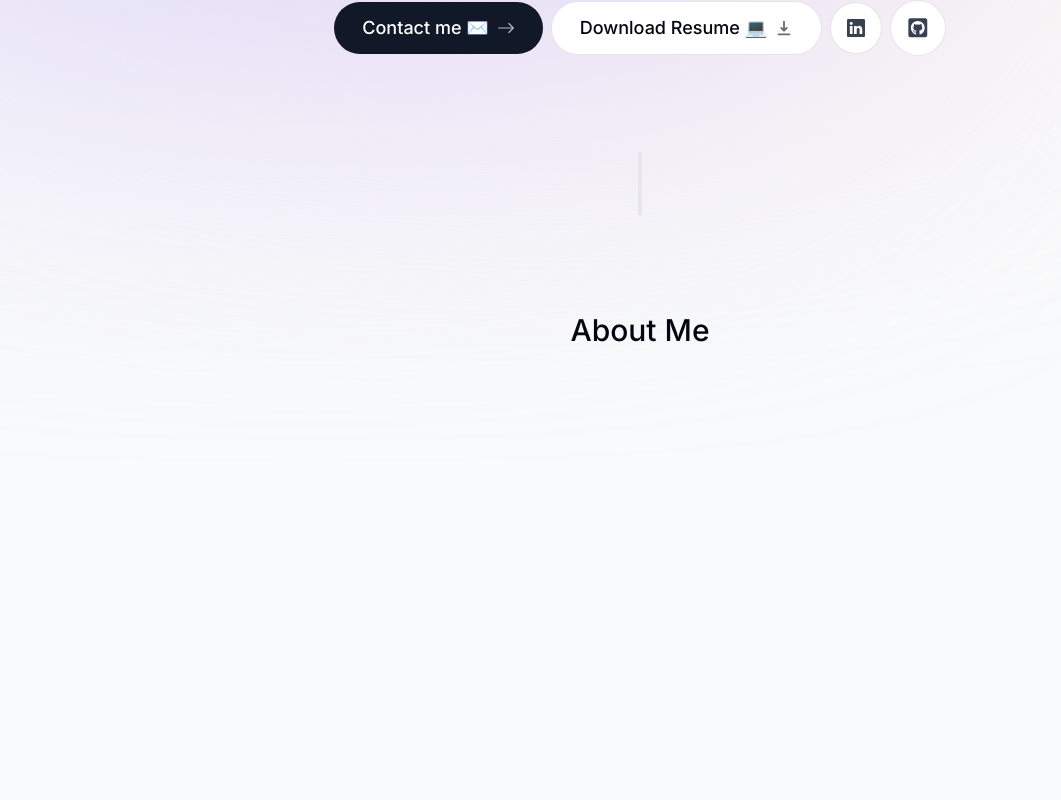
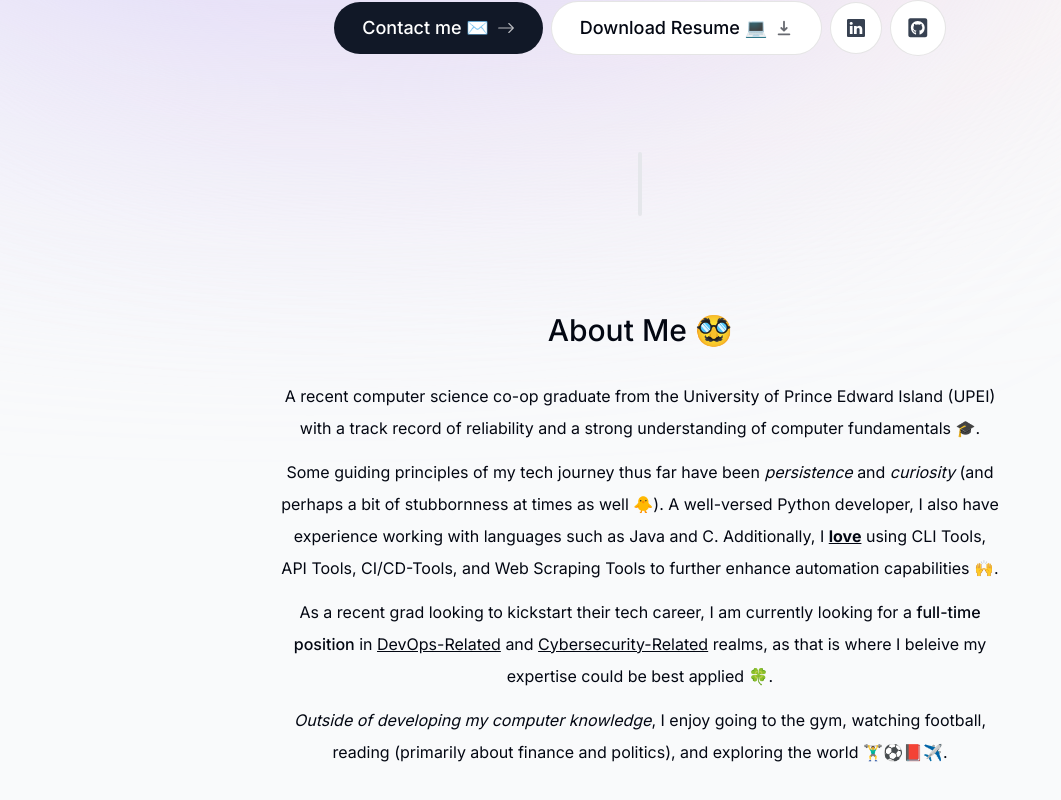
Before and after one commit to kunduarjun/portfolio, a Next.js app: page / in a window 1280 px wide. Shown: the part 444-1244 px from the top of the page, without its empty margins (0-1061 px from the left). Before the commit the page ends 984 px from the top, so only its background shows below. Built offline with nearby package versions, Linux system fonts and the light colour scheme.

Commit message:
Created an initail bio in the 'About Me' section

```diff
--- a/components/about.tsx
+++ b/components/about.tsx
@@ -3,9 +3,20 @@ import React from 'react'
 export default function About() {
   return (
     <section className="mb-28 max-w-[45rem] text-center leading-8 sm:mb-40">
-        <h2 className="text-3xl font-medium capitalize mb-8">About me</h2>
-        <p className="mb-3"></p>
-        <p></p>
+        <h2 className="text-3xl font-medium capitalize mb-8">About me 🥸</h2>
+        <p className="mb-3">
+          A recent computer science co-op graduate from the University of Prince Edward Island &#40;UPEI&#41; with a track record of reliability and a strong understanding of computer fundamentals 🎓.
+        </p>
+        <p className="mb-3">
+          Some guiding principles of my tech journey thus far have been <span className="italic">persistence</span> and <span className="italic">curiosity</span> &#40;and perhaps a bit of stubbornness at times as well 🐥&#41;. A well-versed Python developer, I also have experience working with languages such as
+          Java and C. Additionally, I <span className="font-bold underline">love</span> using CLI Tools, API Tools, CI/CD-Tools, and Web Scraping Tools to further enhance automation capabilities 🙌.
+        </p>
+        <p className="mb-3">
+          As a recent grad looking to kickstart their tech career, I am currently looking for a <span className="font-medium">full-time position</span> in <span className="underline">DevOps-Related</span> and <span className="underline">Cybersecurity-Related</span> realms, as that is where I beleive my expertise could be best applied 🍀.
+        </p>
+        <p>
+          <span className="italic">Outside of developing my computer knowledge</span>, I enjoy going to the gym, watching football, reading &#40;primarily about finance and politics&#41;, and exploring the world 🏋️‍♂️⚽️📕✈️.
+        </p>
     </section>
   )
 }
--- a/components/intro.tsx
+++ b/components/intro.tsx
@@ -52,7 +52,7 @@ export default function Intro() {
         <span className="font-bold">{`Welcome to the portfolio of Arjun Kundu 👋`}</span> {`I'm a `}
         <span className="font-bold">{`Python Developer`}</span> {`and`} <span className="font-bold">{`DevOps Analyst`}</span> {`with `}
         <span className="font-bold">{`5 years`}</span> {`of experience. `}
-        {`I'm currently seeking `} <span className="underline">{`Development-related`}</span> {` and `} <span className="underline">{`DevOps-related`}</span> {` opportunities.`}
+        {`I'm currently seeking `} <span className="underline">{`DevOps-related`}</span> {` and `} <span className="underline">{`Cybersecurity-related`}</span> {` opportunities.`}
       </motion.h1>
 
       <motion.div className="flex flex-col sm:flex-row items-center justify-center gap-2 px-4 text-lg font-medium" initial={{ opacity: 0, y: 100 }} animate={{ opacity: 1, y: 0 }} transition={{ delay: 0.3 }}>
```
